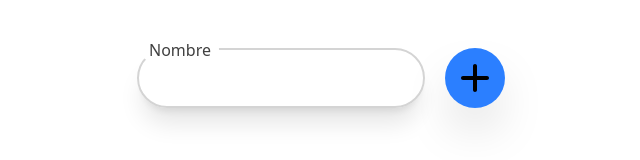
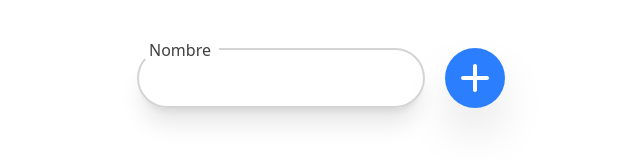
Before and after one commit to Fhueth/TaskBoard, a Vue app: page / in a window 1280 px wide. Shown: the top 160 px of the page, without its empty margins (325-965 px from the left). Built offline with nearby package versions, Linux system fonts and the light colour scheme.

Commit message:
añadido color en boton

```diff
--- a/src/components/form/Button.vue
+++ b/src/components/form/Button.vue
@@ -4,6 +4,6 @@ import Icon from './Icon.vue';
 
 <template>
     <button title="añadir" type="submit" class="p-3.5 rounded-full bg-blue-500 size-fit shadow-2xl cursor-pointer hover:scale-110 transition duration-150">
-        <Icon type="add"/>
+        <Icon color="#FFF" type="add"/>
     </button>
 </template>
```
